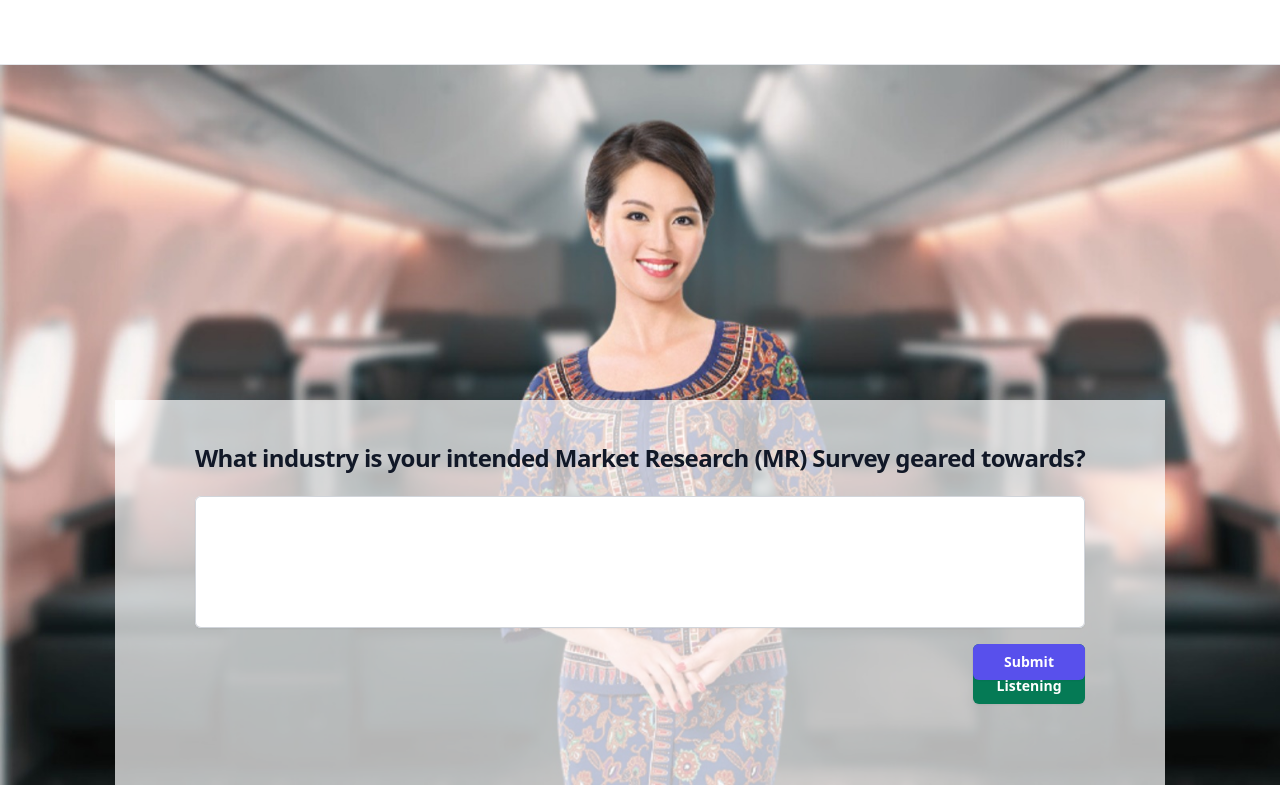
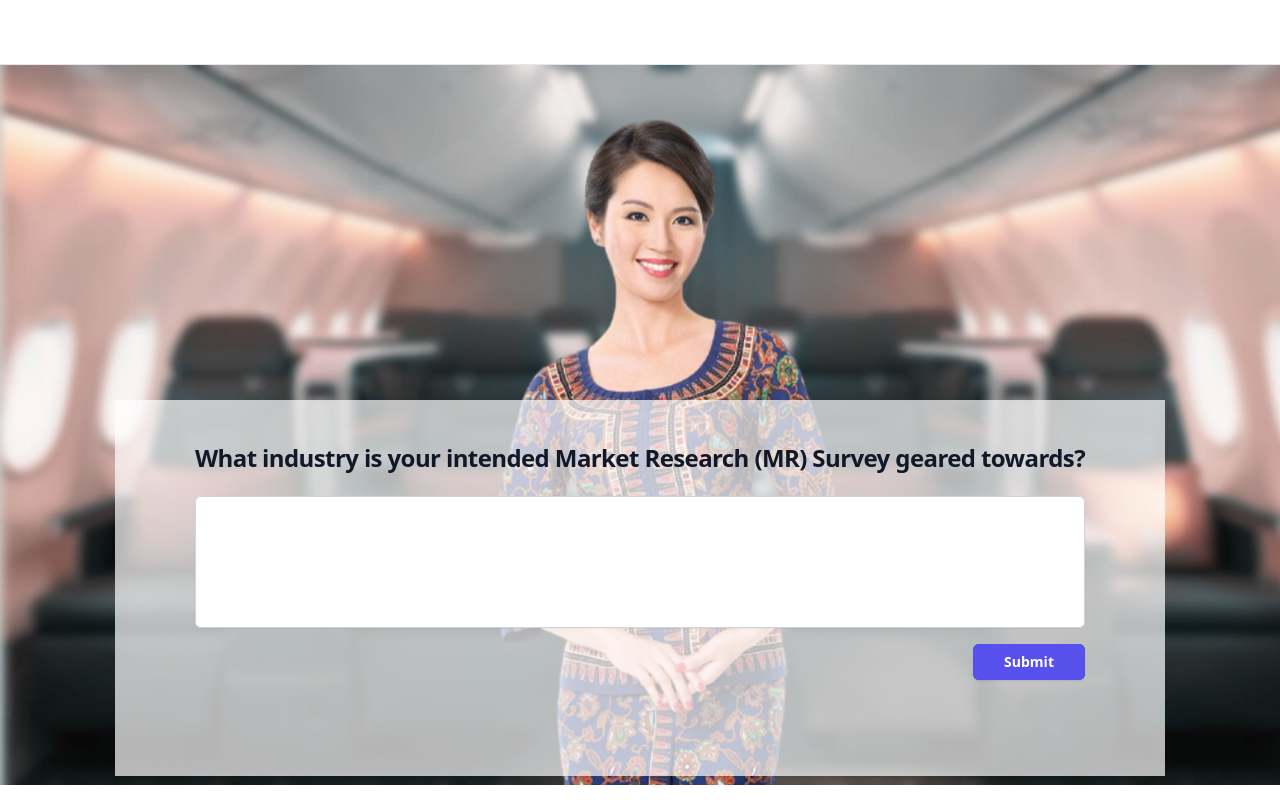
Before and after one commit to kapilnchauhan77/Dynamic-Contact-Form, a React (Vite) app: page / in a window 1280 px wide. Built offline with nearby package versions, Linux system fonts and the light colour scheme.

Commit message:
Update AvatarChat.tsx- Changed Listening

```diff
--- a/src/components/AvatarChat.tsx
+++ b/src/components/AvatarChat.tsx
@@ -252,14 +252,14 @@ function AvatarChat() {
                                     { (!listen) ? (
                                     <button
                                         className="w-28 justify-self-end rounded-md bg-green-600 px-2 py-1.5 text-sm font-semibold leading-6 text-white shadow-sm hover:bg-green-500 focus-visible:outline focus-visible:outline-2 focus-visible:outline-offset-2 focus-visible:outline-green-600"
-                                        onClick={listenContinuously}>Start Listening</button>)
+                                        onClick={listenContinuously}>Listen</button>)
                                     :
                                     (<button
                                         className="w-28 justify-self-end rounded-md bg-red-600 px-2 py-1.5 text-sm font-semibold leading-6 text-white shadow-sm hover:bg-red-500 focus-visible:outline focus-visible:outline-2 focus-visible:outline-offset-2 focus-visible:outline-red-600"
                                         onClick={() => {
                                             SpeechRecognition.stopListening;
                                             setListen(false);
-                                            }}>Stop Listening</button>)}
+                                            }}>Stop</button>)}
 
                                     </div></>) :
 
```
